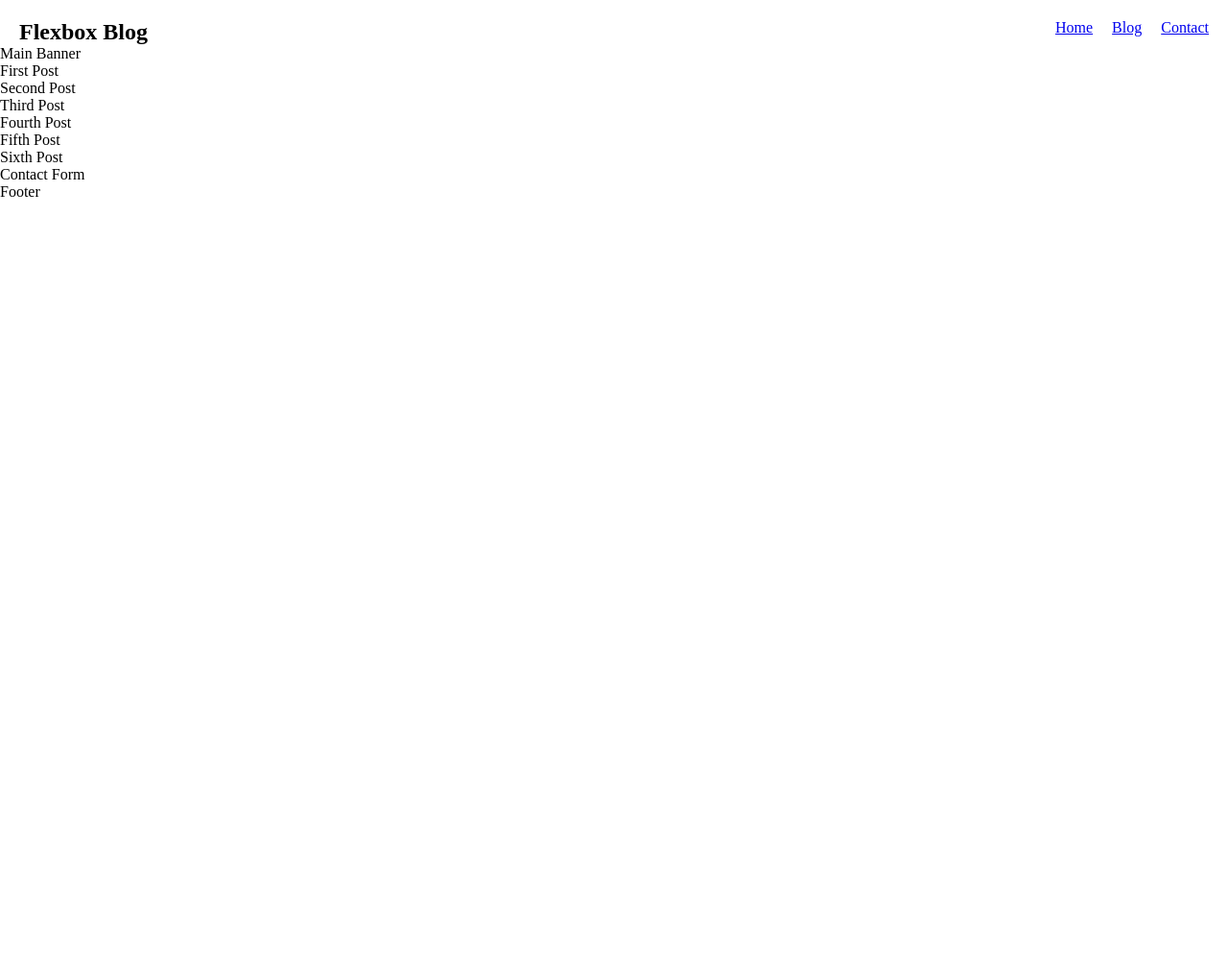
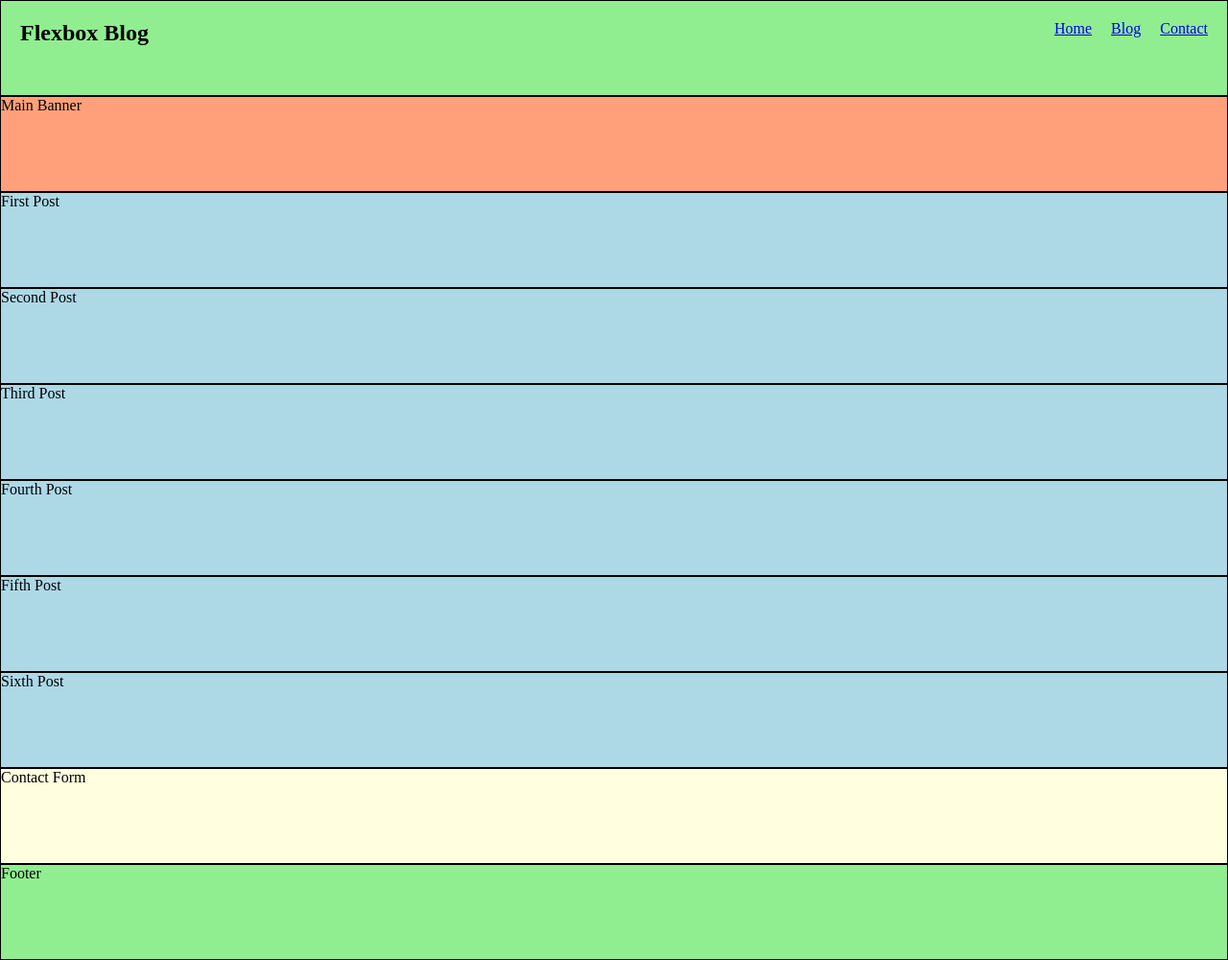
Before and after one commit to jonamarkin/learning-flexbox, a plain HTML site: page 10_final_project/index.html in a window 1280 px wide. Shown: the whole page at 96% size. Before the commit the page ends 800 px from the top, so only its background shows below. Drawn offline with Linux system fonts and the light colour scheme.

Commit message:
Added styling to default structure

```diff
--- a/10_final_project/style.css
+++ b/10_final_project/style.css
@@ -2,6 +2,13 @@
     margin: 0;
     padding: 0;
     box-sizing: border-box;
+}
+
+header,
+footer {
+    background-color: lightgreen;
+    min-height: 100px;
+    border: 1px solid black;
 }
 
 header {
@@ -22,3 +29,24 @@ header {
 .nav-link {
     margin-right: 20px;
 }
+
+.main-banner {
+    background-color: lightsalmon;
+    min-height: 100px;
+    border: 1px solid black;
+}
+
+.blogposts {
+    background-color: lightblue;
+}
+
+.blogpost {
+    min-height: 100px;
+    border: 1px solid black;
+}
+
+.contact-form {
+    min-height: 100px;
+    background-color: lightyellow;
+    border: 1px solid black;
+}
```
